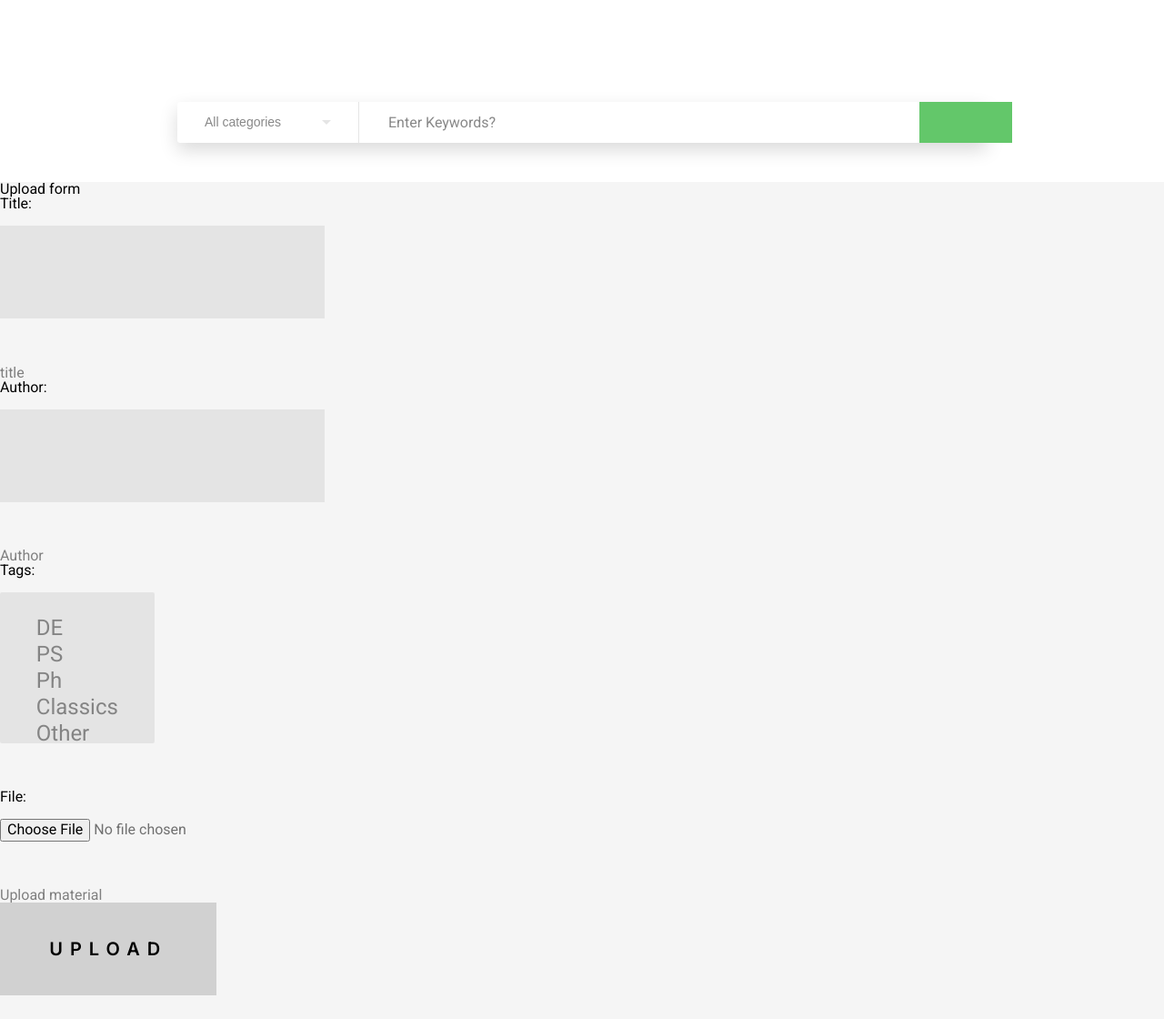
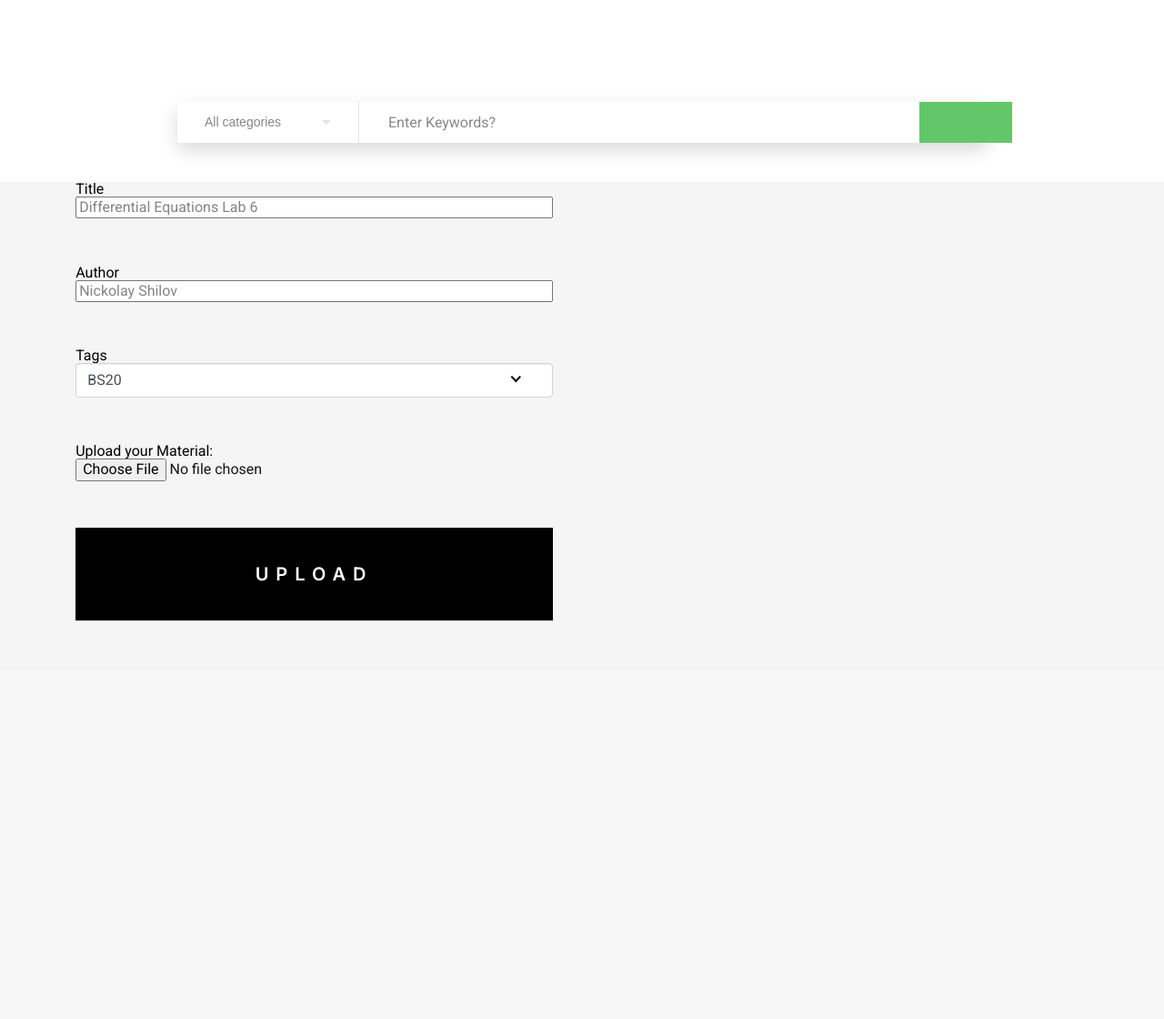
Before and after one commit to igudesman/digital-library, a Django app: page /upload/ in a window 1280 px wide. Shown: the part 64-1184 px from the top of the page at 91% size. After the commit the page ends 746 px from the top, so only its background shows below. Run offline with Django 3.2, Linux system fonts and the light colour scheme; a user stored in the database is signed in; data comes from the database, SQL or seed files in the repository; some libraries are stand-ins or nearby versions.

Commit message:
Add daniil code

```diff
--- a/core/upload/templates/upload/upload.html
+++ b/core/upload/templates/upload/upload.html
@@ -1,21 +1,62 @@
 {% extends "base.html" %}
 
 {% block content %}
-    <h2>Upload form</h2>
-    <form method="post" enctype="multipart/form-data">
-        {% csrf_token %}
-        {% for field in form %}
-            <p>
-                {{ field.label_tag }}<br>
-                {{ field }}
-                {% if field.help_text %}
-                    <small style="color: grey">{{ field.help_text }}</small>
-                {% endif %}
-                {% for error in field.errors %}
-                    <p style="color: red">{{ error }}</p>
-                {% endfor %}
-            </p>
-        {% endfor %}
-        <button type="submit">Upload</button>
-    </form>
+
+<div class="row">
+
+    <div class="column large-6 tab-12">
+
+        <form method="post">
+          {% csrf_token %}
+            <div>
+                <label for="sampleInput">Title</label>
+                <input class="h-full-width" name="title" required="required" placeholder="Differential Equations Lab 6" id="id_title">
+            </div>
+            <div>
+                <label for="sampleRecipientInput">Author</label>
+                <input class="h-full-width" required="required" placeholder="Nickolay Shilov" name="author" id="id_author">
+            </div>
+
+            <div>
+              <label for="sampleRecipientInput">Tags</label>
+                <div class="ss-custom-select">
+                  <select class="form-control" name="tags" id="id_tags">
+                      <option value="0">BS20</option>
+                      <option value="1">BS19</option>
+                      <option value="2">BS18</option>
+                      <option value="3">Lecture</option>
+                  </select>
+                </div>
+            </div>
+
+            <div class="form-group mt-3">
+              <label class="mr-2">Upload your Material:</label>
+              <input type="file" required="required" name="file" id="id_file">
+            </div>
+
+            <input class="btn--primary h-full-width" type="submit" value="Upload">
+        </form>
+
+    </div>
+
+    <div class="column large-6 tab-12">
+
+      {% for alert in alerts %}
+          {% if alert == "error" %}
+            <div class="alert-box alert-box--error">
+                <p>Error Message. Your Message Goes Here.</p>
+                <span class="alert-box__close"></span>
+            </div><!-- end error -->
+          {% else %}
+            <div class="alert-box alert-box--success">
+                <p>Success Message. Your Message Goes Here.</p>
+                <span class="alert-box__close"></span>
+            </div><!-- end success -->
+          {% endif %}
+      {% endfor %}
+
+    </div>
+
+</div>
+
 {% endblock %}
--- a/core/upload/views.py
+++ b/core/upload/views.py
@@ -13,6 +13,7 @@ def upload(request):
     """
     This method generates webpage-form to upload material
     """
+    alerts = []
     if request.method == 'POST':
 
         form = UploadedFileForm(request.POST, request.FILES)
@@ -36,7 +37,14 @@ def upload(request):
             reference = Reference.objects.create(reference=material)
             reference.save()
 
+            print("Material:", request.FILES['file'], "was uploaded!")
+            alerts.append('success')
+
             return home_view(request)
+
+        else:
+            print("ERROR!")
+            alerts.append('error')
 
     else:
         form = UploadedFileForm()
```
